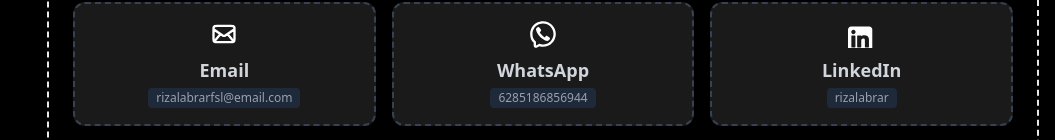
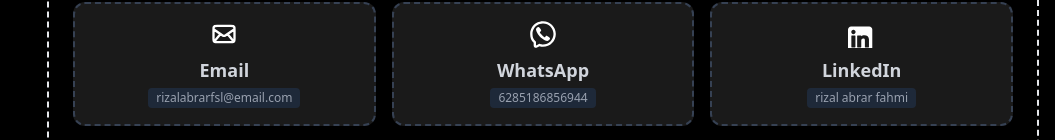
Before and after one commit to Maeeveee/Tesseract, a React (Vite) app: page / in a window 1280 px wide. Shown: the part 2685-2825 px from the top of the page, without its empty margins (225-1280 px from the left). Built offline with nearby package versions, Linux system fonts and the light colour scheme.

Commit message:
label linkedin

```diff
--- a/src/components/contactSection.jsx
+++ b/src/components/contactSection.jsx
@@ -44,7 +44,7 @@ export default function ContactSection() {
                     </g>
                 </svg>
             ),
-            badge: "rizalabrar",
+            badge: "rizal abrar fahmi",
             hover: "hover:border-blue-300 hover:text-blue-300"
         },
         {
```
